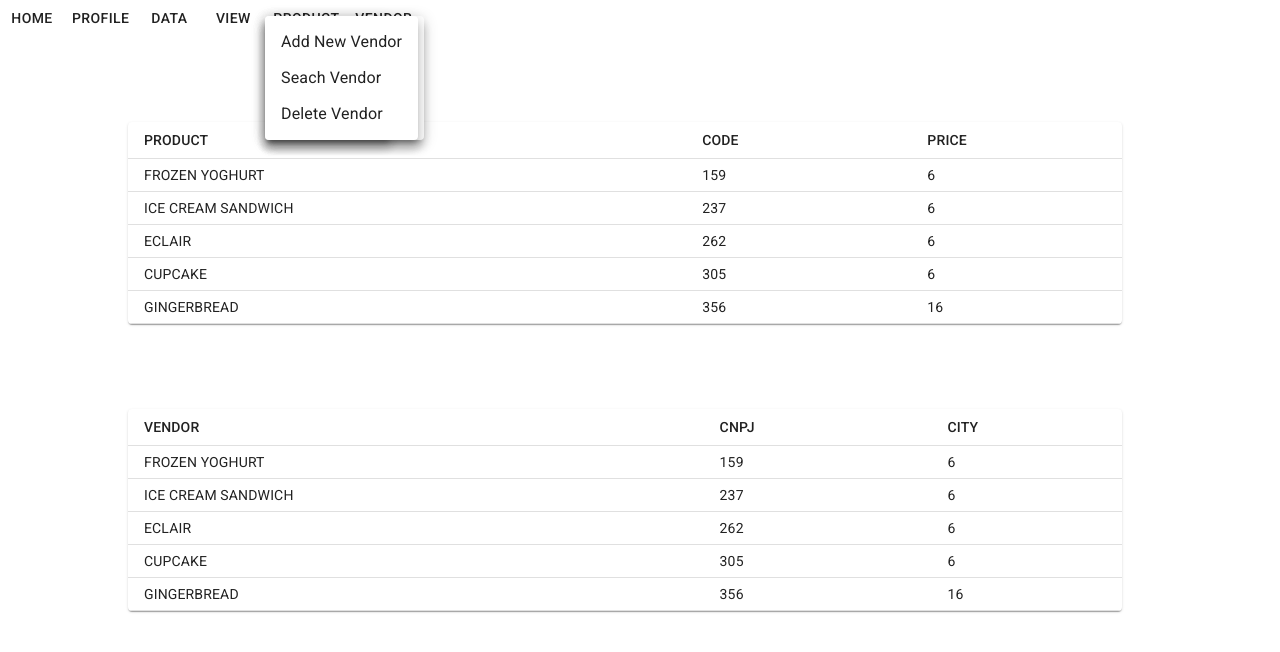
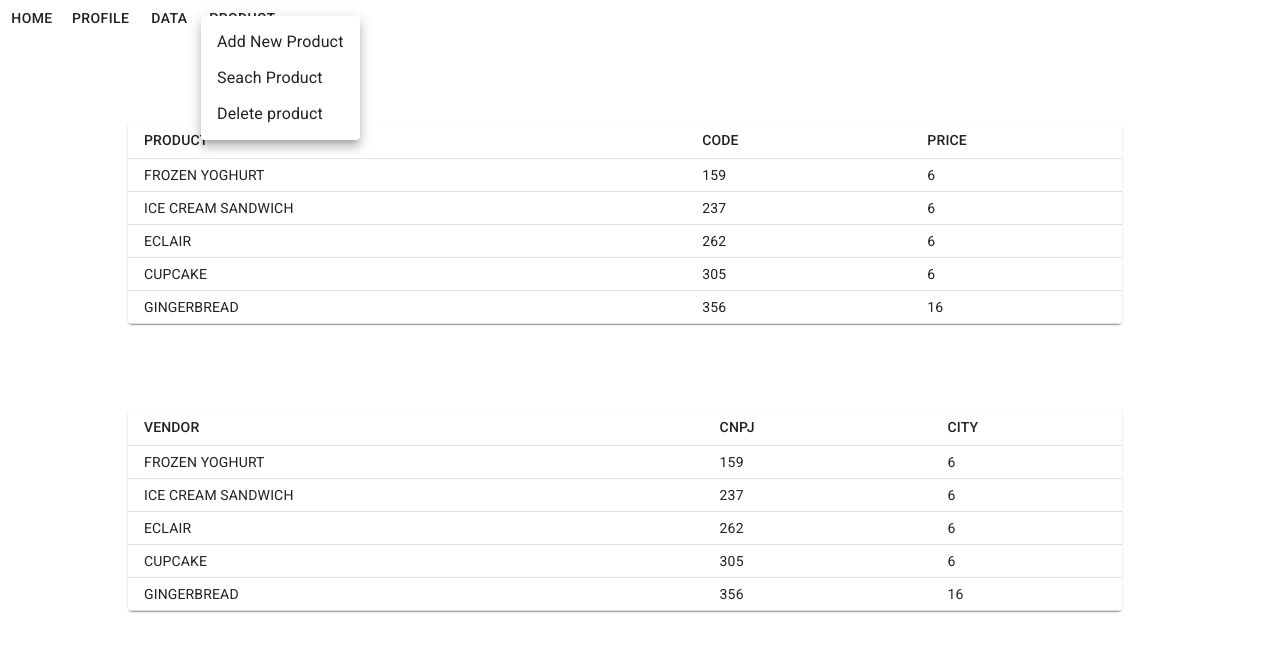
Before and after one commit to Wanhenri/Projeto-ERP, a React (Create React App) app in the folder app/: page / in a window 1280 px wide. Both pictures are taken after a click on the button "PRODUCT". Shown: the top 652 px of the page. Built offline with nearby package versions, Linux system fonts and the light colour scheme.

Commit message:
Deletando component MenuDropDown

```diff
--- a/app/src/component/MenuDrop/index.js
+++ b/app/src/component/MenuDrop/index.js
@@ -34,20 +34,13 @@ export default function SimpleMenu() {
   const menudropdown = [
     {
       id: 1,
-      name:"View",
-      add:"Open table",
-      search:"View table",
-      delet:"Extract Table"
-    },
-    {
-      id: 2,
       name:"Product",
       add:"Add New Product",
       search:"Seach Product",
       delet:"Delete product"
     },
     {
-        id: 3,
+        id: 2,
         name:"Vendor",
         add:"Add New Vendor",
         search:"Seach Vendor",
@@ -60,10 +53,8 @@ export default function SimpleMenu() {
         {menusimple.map((simple) => (
             <ButtonSimple key={simple.id} content={simple.name} />
         ))}
-        {menudropdown.map((drop) => (
-        <>
-          <Button key={drop.id} aria-controls="simple-menu" aria-haspopup="true" onClick={handleClick}>
-              {drop.name}
+          <Button aria-controls="simple-menu" aria-haspopup="true" onClick={handleClick}>
+              Product
           </Button>
           <Menu
               id="simple-menu"
@@ -72,12 +63,10 @@ export default function SimpleMenu() {
               open={Boolean(anchorEl)}
               onClose={handleClose}
           >
-              <MenuItem  onClick={handleClose}>{drop.add}</MenuItem>
-              <MenuItem  onClick={handleClose}>{drop.search}</MenuItem>
-              <MenuItem  onClick={handleClose}>{drop.delet}</MenuItem>
+              <MenuItem  onClick={handleClose}>Add New Product</MenuItem>
+              <MenuItem  onClick={handleClose}>Seach Product</MenuItem>
+              <MenuItem  onClick={handleClose}>Delete product</MenuItem>
           </Menu>
-        </>
-        ))}
     </div>
   );
 }
```
Also changed, not shown: app/src/component/MenuDropdown/index.txt (deleted).
